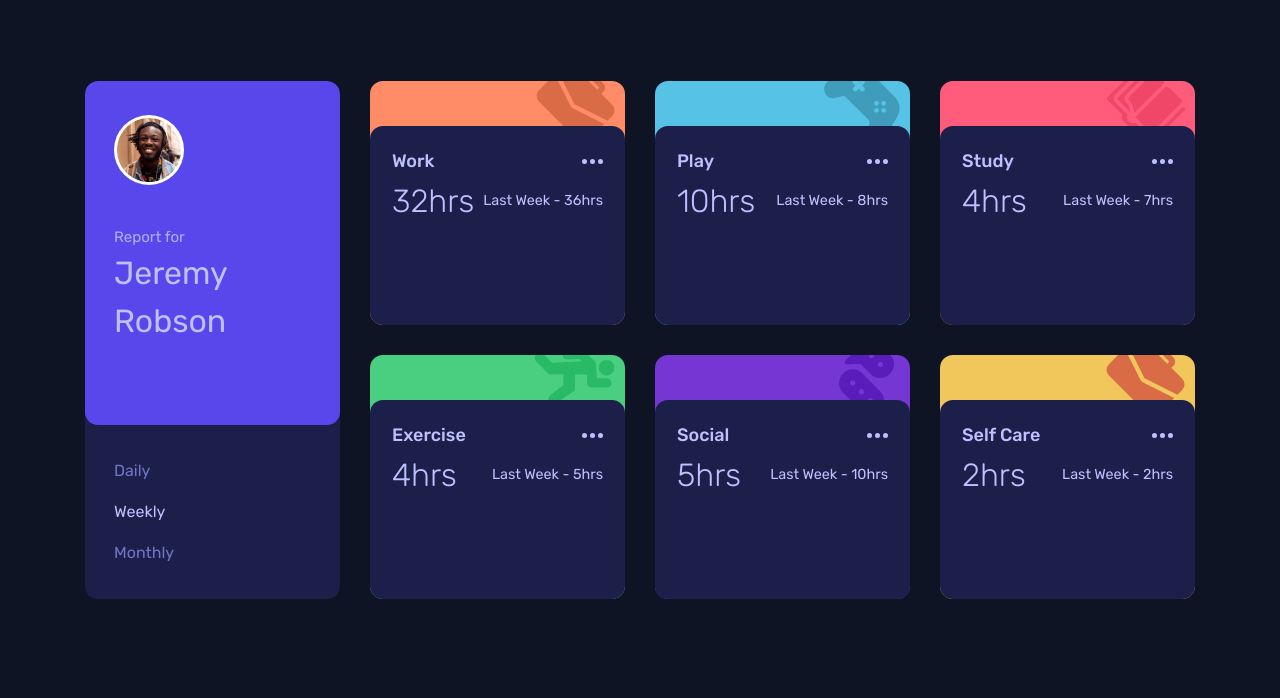
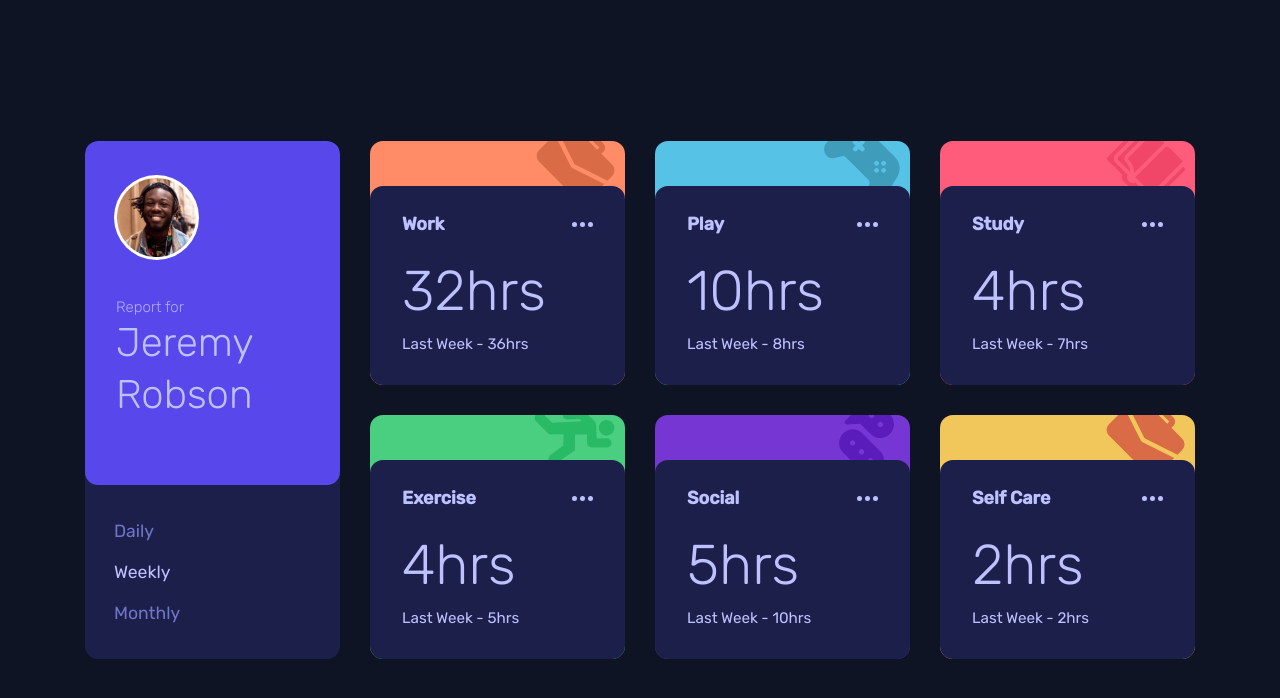
Before and after one commit to FarisPalayi/time-tracking-dashboard, a Vue app: page / in a window 1280 px wide. Shown: the top 698 px of the page. Built offline with nearby package versions, Linux system fonts and the light colour scheme.

Commit message:
📱 minor size, layout changes

```diff
--- a/src/assets/sass/global.sass
+++ b/src/assets/sass/global.sass
@@ -19,10 +19,14 @@ html
 
 
 #app
+  display: grid
+  place-items: center
   padding: 81px 10px
   padding-bottom: 60px
-  display: grid
-  place-items: center
+  min-height: 100vh
+
+  @include a.desktop
+    padding: 0
 
 
 #app > main
@@ -42,10 +46,6 @@ h1
   font-weight: a.$medium
 
 
-img
-  max-width: none
-
-
 .grid-center
   display: grid
   place-items: center
--- a/src/components/AvatarCard.vue
+++ b/src/components/AvatarCard.vue
@@ -1,14 +1,15 @@
 <script setup lang="ts">
 const setActive = (e: Event) => {
   const activeClass = "active";
-  const clickedElm = e.target as HTMLLIElement;
-  const parentElm = clickedElm?.parentElement as HTMLUListElement;
-  const childrenCount = parentElm.childElementCount;
+  const clickedElm = e.target as HTMLButtonElement;
+  const parentElm = clickedElm?.parentElement
+    ?.parentElement as HTMLUListElement;
+  const childrenCount = parentElm?.childElementCount;
 
   for (let i = 0; i < childrenCount; i++)
-    parentElm.children[i].classList.remove(activeClass);
+    parentElm?.children[i]?.firstElementChild?.classList.remove(activeClass);
 
-  clickedElm.classList.add(activeClass);
+  clickedElm?.classList.add(activeClass);
 };
 </script>
 
@@ -24,12 +25,12 @@ section.user-card
       span Jeremy Robson
   .timeframes
     ul.timeframes-list
-      li.timeframes-item.grid-center(@click="setActive")
-        button.btn Daily
-      li.timeframes-item.grid-center.active(@click="setActive")
-        button.btn Weekly
-      li.timeframes-item.grid-center(@click="setActive")
-        button.btn Monthly
+      li.timeframes-item.grid-center
+        button.btn(@click="setActive") Daily
+      li.timeframes-item.grid-center
+        button.btn.active(@click="setActive") Weekly
+      li.timeframes-item.grid-center
+        button.btn(@click="setActive") Monthly
 </template>
 
 <style scoped lang="sass">
@@ -70,7 +71,11 @@ $timeframe-section-min-height: 67px
   flex-direction: column
 
   @include a.desktop
-    font-size: 2rem
+  font-size: 2.5rem
+  line-height: 1.285
+  font-weight: a.$light
+  margin-left: 2px
+  margin-top: -3px
 
   > .small
     font-size: .94rem
@@ -78,12 +83,21 @@ $timeframe-section-min-height: 67px
 
 
 .avatar-img-container
-  width: 70px
-  height: 70px
+  $avatar-img-padding: 3px
+  --avatar-img-size: 70px
+  @include a.desktop
+    --avatar-img-size: 85px
+
+  width: var(--avatar-img-size)
+  height: var(--avatar-img-size)
   border-radius: 100%
-  padding: 3px
+  padding: $avatar-img-padding
   background-color: white
   aspect-ratio: 1/1
+
+  > img
+    width: var(--avatar-img-size) - $avatar-img-padding
+    height: var(--avatar-img-size) - $avatar-img-padding
 
 
 .timeframes
@@ -113,20 +127,24 @@ $timeframe-section-min-height: 67px
   flex-basis: 100%
   list-style: none
   text-align: center
-  color: var(--clr-neutral-desaturatedBlue)
   transition: all 200ms
+
+  > .btn
+    color: var(--clr-neutral-desaturatedBlue)
+
+    &.active
+      @extend %menu-active
+
+    &:hover
+      @extend %menu-active
+
 
   @include a.desktop
     width: 100%
     text-align: left
     justify-items: start // override grid-center class
+    font-size: 1.1rem
 
     > .btn
       width: 100%
-
-  &:hover
-    @extend %menu-active
-
-  &.active
-    @extend %menu-active
 </style>
--- a/src/components/TimeCard.vue
+++ b/src/components/TimeCard.vue
@@ -85,6 +85,9 @@ $time-card-bg-svgs: "work", "play", "study", "exercise", "social"
   border-radius: a.$bd-rs a.$bd-rs 0 0
   transition: all 250ms
 
+  @include a.desktop
+    padding: 25px 32px
+
   &:hover
     background-color: #34397B
 
@@ -98,7 +101,7 @@ $time-card-bg-svgs: "work", "play", "study", "exercise", "social"
 
 
 .time-card-title
-  font-weight: a.$bold
+  // font-weight: a.$bold
   font-size: 1.125rem
 
 
@@ -112,11 +115,22 @@ $time-card-bg-svgs: "work", "play", "study", "exercise", "social"
   justify-content: space-between
   align-items: center
 
+  @include a.desktop
+    flex-direction: column
+    align-items: flex-start
+    margin-top: 11px
+
 
 .current-time
   font-size: 2rem
   font-weight: a.$light
 
+  @include a.desktop
+    font-size: 3.5rem
+
 .previous-time
   font-size: .9rem
+
+  @include a.desktop
+    font-size: .95rem
 </style>
```
